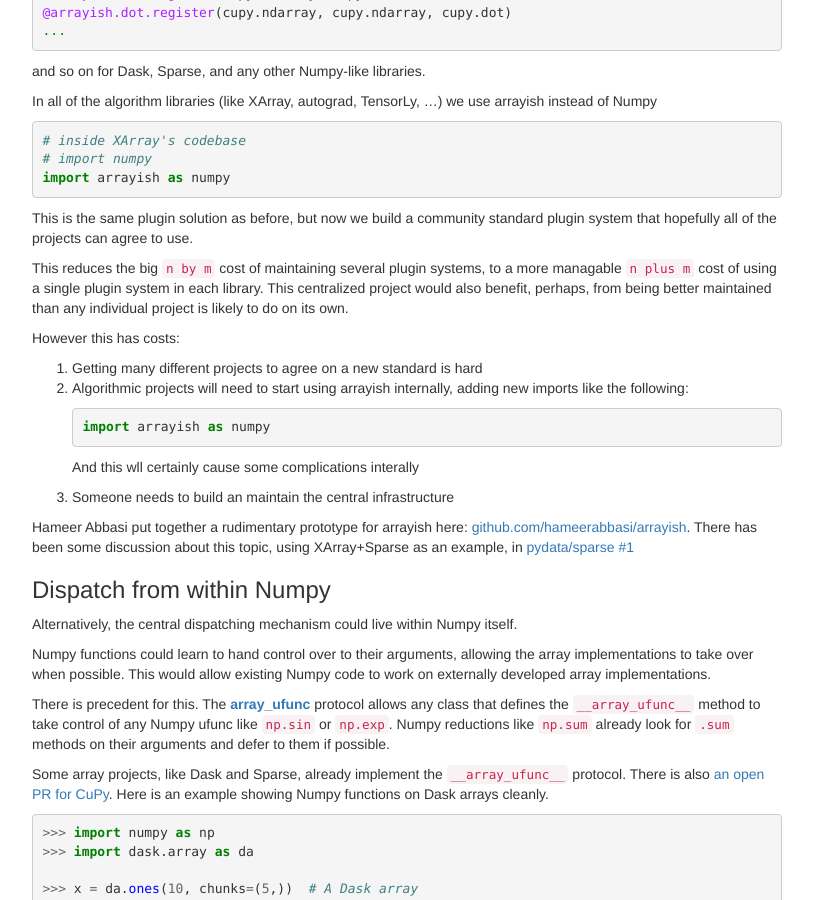
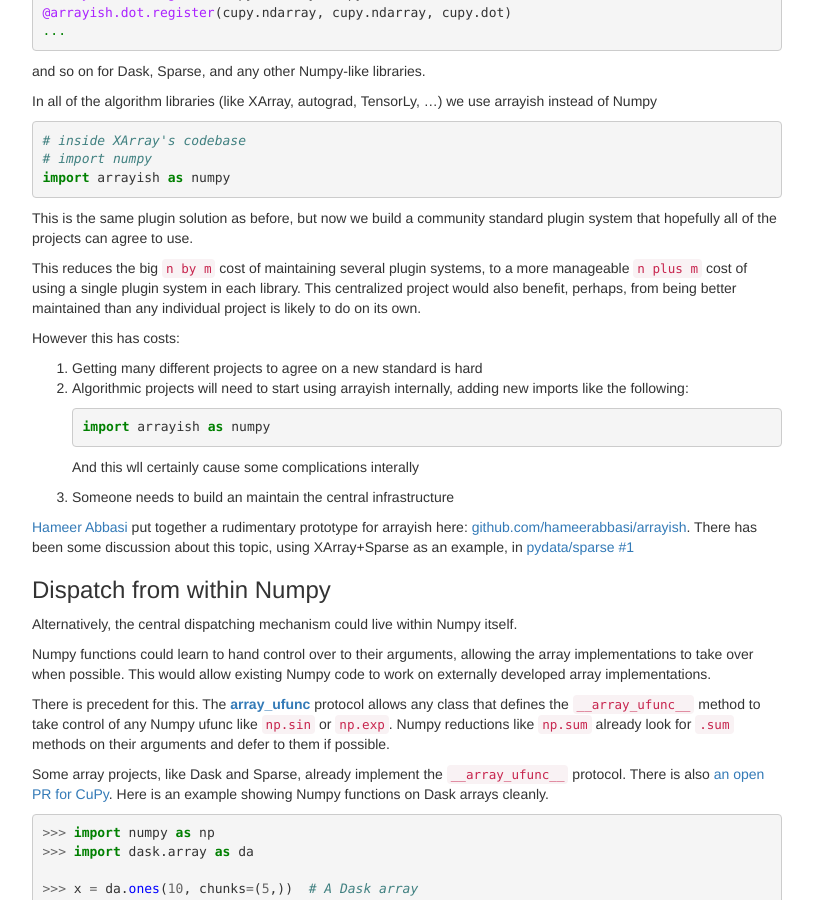
Before and after one commit to besyskymnbk/blog, a Jekyll site: the page built from _posts/work/2018-05-27-beyond-numpy.md, in a window 1280 px wide and 900 px high, scrolled down 3242 px. Shown: the whole window, without its empty margins (233-1046 px from the left). Built offline with Jekyll 4.4.1, drawn with Linux system fonts in a browser that asks for light colours; comment, search, counter and statistics services are not loaded; part of the change alters nothing that is shown.

```diff
--- a/_posts/work/2018-05-27-beyond-numpy.md
+++ b/_posts/work/2018-05-27-beyond-numpy.md
@@ -245,7 +245,7 @@ but now we build a community standard plugin system
 that hopefully all of the projects can agree to use.
 
 This reduces the big `n by m` cost of maintaining several plugin systems,
-to a more managable `n plus m` cost of using a single plugin system in each library.
+to a more manageable `n plus m` cost of using a single plugin system in each library.
 This centralized project would also benefit, perhaps,
 from being better maintained than any individual project is likely to do on its own.
 
@@ -263,8 +263,11 @@ However this has costs:
 
 3.  Someone needs to build an maintain the central infrastructure
 
-Hameer Abbasi put together a rudimentary prototype for arrayish here: [github.com/hameerabbasi/arrayish](https://github.com/hameerabbasi/arrayish).
-There has been some discussion about this topic, using XArray+Sparse as an example, in [pydata/sparse #1](https://github.com/pydata/sparse/issues/1)
+[Hameer Abbasi](https://github.com/hameerabbasi)
+put together a rudimentary prototype for arrayish here:
+[github.com/hameerabbasi/arrayish](https://github.com/hameerabbasi/arrayish).
+There has been some discussion about this topic, using XArray+Sparse as an example, in
+[pydata/sparse #1](https://github.com/pydata/sparse/issues/1)
 
 
 ### Dispatch from within Numpy
```
